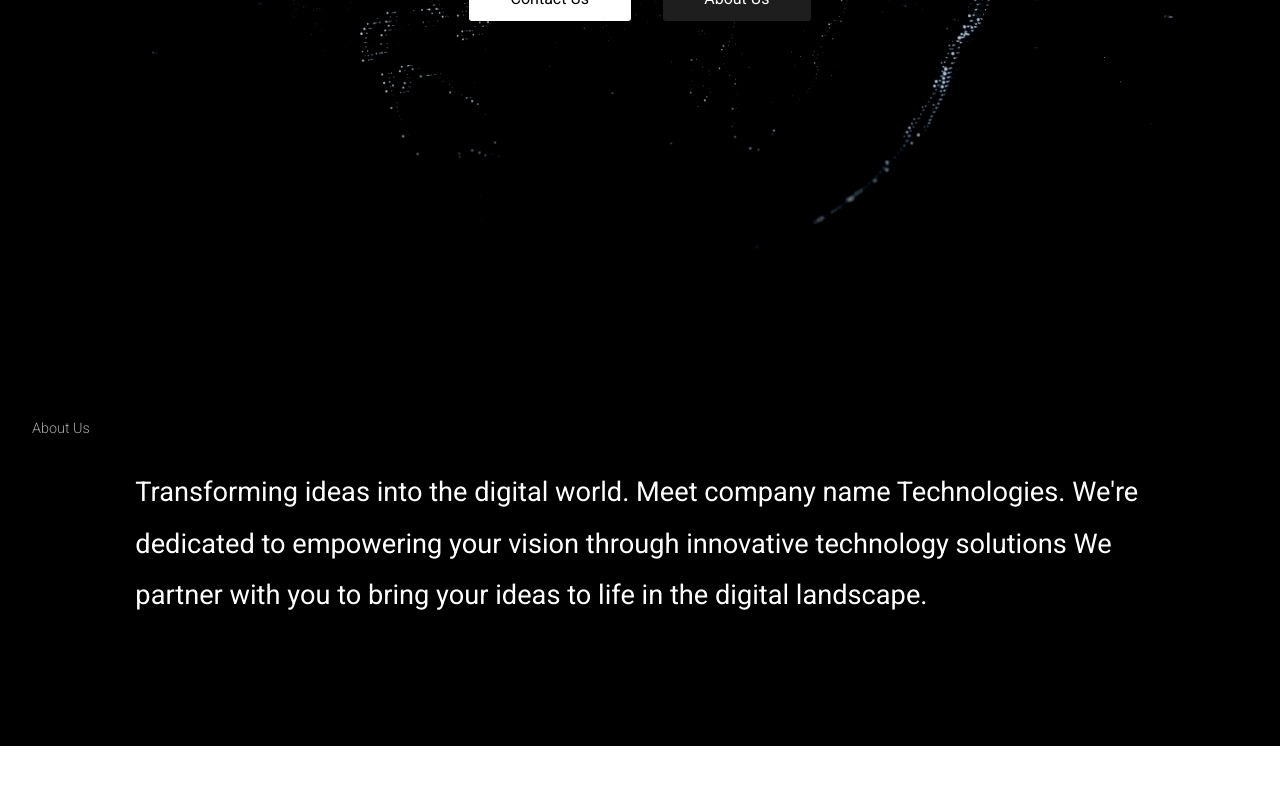
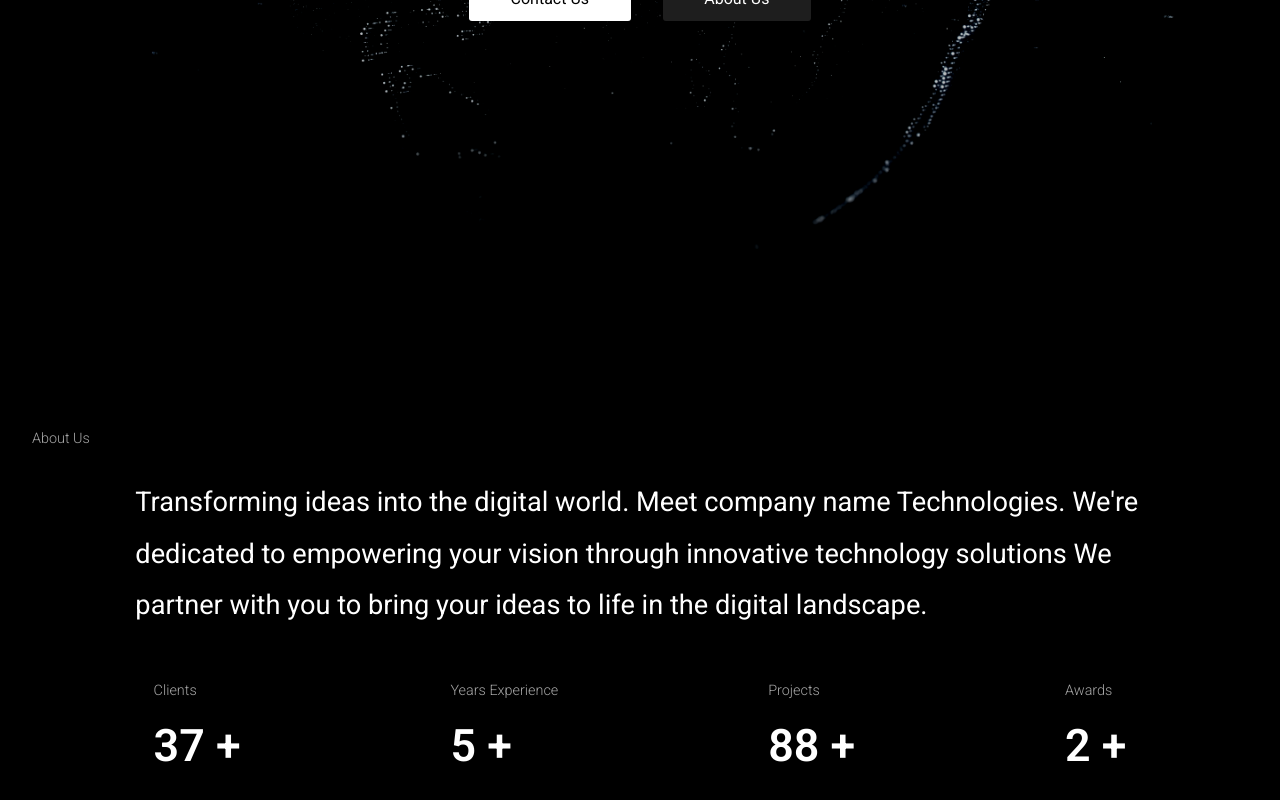
Before and after one commit to nohandev/it-landing-page, a React (Vite) app: page / in a window 1280 px wide. Shown: the part 534-1334 px from the top of the page. Before the commit the page ends 1280 px from the top, so only its background shows below. Built offline with nearby package versions, Linux system fonts and the light colour scheme.

Commit message:
feat: implementation of the 'About Us' container completed, new Showcase component created

```diff
--- a/src/components/AboutUs/AboutUs.jsx
+++ b/src/components/AboutUs/AboutUs.jsx
@@ -1,12 +1,24 @@
-import Style from './AboutUs.module.css'
+import Showcase from '../Showcase/Showcase';
+import Style from './AboutUs.module.css';
 
 const AboutUs = () => {
+    const data = [
+        { title: "Clients", value: 37 },
+        { title: "Years Experience", value: 5 },
+        { title: "Projects", value: 88 },
+        { title: "Awards", value: 2 },
+    ];
+
     return (
         <div className={Style.aboutUsContainer}>
             <div className={Style.aboutUsTextContainer}>
                 <p>Transforming ideas into the digital world. Meet company name Technologies. We're dedicated to empowering your vision through innovative technology solutions We partner with you to bring your ideas to life in the digital landscape.</p>
             </div>
-            <div></div>
+            <div className={Style.aboutUsShowcaseContainer}>
+                { data.map((showcase, index) => {
+                    return <Showcase key={index} title={showcase.title} value={showcase.value} />
+                })}
+            </div>
         </div>
     );
 }
--- a/src/components/AboutUs/AboutUs.module.css
+++ b/src/components/AboutUs/AboutUs.module.css
@@ -8,4 +8,13 @@
     font-size: 1.7em;
     font-weight: 400;
     line-height: 190%;
+    margin-bottom: 50px;
 }
+
+.aboutUsContainer > div.aboutUsShowcaseContainer {
+    margin: auto;
+    display: flex;
+    max-width: 80%;
+    flex-direction: row;
+    justify-content: space-between;
+}
--- a/src/components/Container/Container.module.css
+++ b/src/components/Container/Container.module.css
@@ -1,7 +1,6 @@
 .defaultContainer {
     background-color: #000;
-    margin: 0 auto;
-    height: 60dvh;
+    height: 80dvh;
     color: #fff;
 
     display: flex;
--- /dev/null
+++ b/src/components/Showcase/Showcase.jsx
@@ -0,0 +1,12 @@
+import Style from './Showcase.module.css'
+
+const Showcase = ({ title, value }) => {
+    return (
+        <div className={Style.defaultShowcase}>
+            <p className={Style.showcaseTitle}>{ title }</p>
+            <p className={Style.showcaseValues}>{ value } +</p>
+        </div>
+    );
+}
+
+export default Showcase;
--- /dev/null
+++ b/src/components/Showcase/Showcase.module.css
@@ -0,0 +1,16 @@
+.defaultShowcase {
+    max-width: 120px;
+}
+
+.defaultShowcase > p.showcaseTitle {
+    font-weight: 300;
+    color: #A5A5A5;
+    text-align: left;
+    font-size: 0.9em;
+    margin-bottom: 20px;
+}
+
+.defaultShowcase > p.showcaseValues {
+    font-size: 2.8em;
+    font-weight: 600;
+}
```
